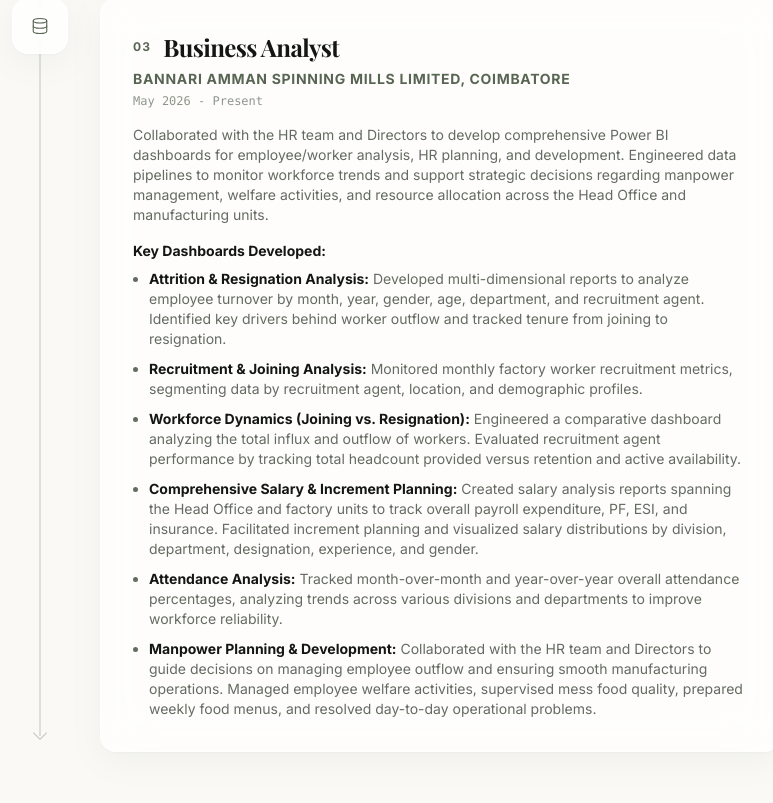
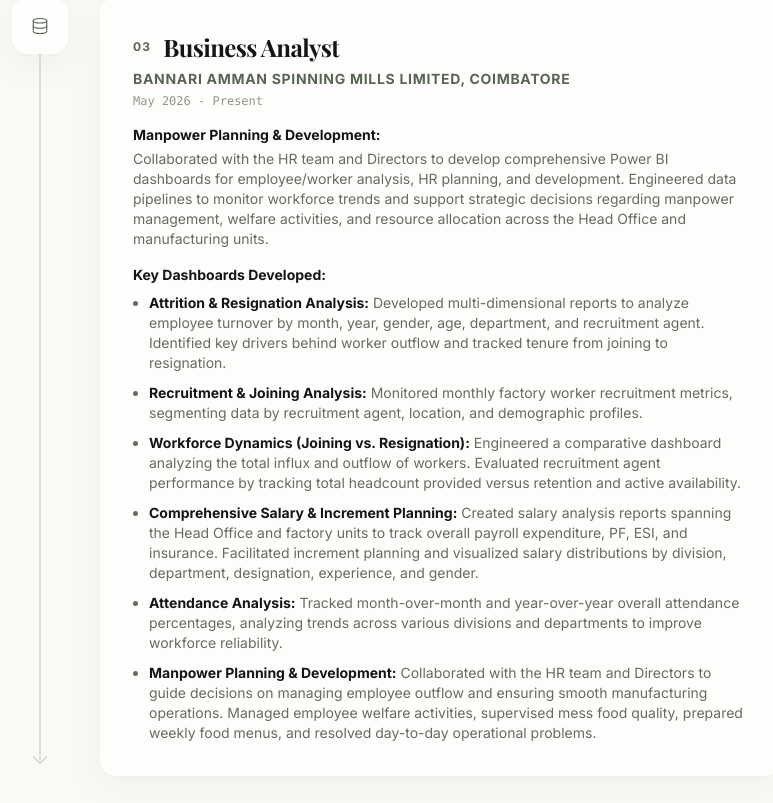
Before and after one commit to ramanan081-hub/ramanan-portfolio, a React (Vite) app: page / in a window 1280 px wide. Shown: the part 4642-5445 px from the top of the page, without its empty margins (404-1177 px from the left). Built offline with nearby package versions, Linux system fonts and the light colour scheme; a web font is replaced by a local one.

Commit message:
content: add manpower planning heading to business analyst introductory paragraph

```diff
--- a/src/App.jsx
+++ b/src/App.jsx
@@ -424,7 +424,7 @@
       date: "May 2026 - Present",
       desc: (
         <div className="space-y-3 sm:space-y-4">
-          <p>Collaborated with the HR team and Directors to develop comprehensive Power BI dashboards for employee/worker analysis, HR planning, and development. Engineered data pipelines to monitor workforce trends and support strategic decisions regarding manpower management, welfare activities, and resource allocation across the Head Office and manufacturing units.</p>
+          <p><strong className="text-ink-900 block mb-1">Manpower Planning & Development:</strong> Collaborated with the HR team and Directors to develop comprehensive Power BI dashboards for employee/worker analysis, HR planning, and development. Engineered data pipelines to monitor workforce trends and support strategic decisions regarding manpower management, welfare activities, and resource allocation across the Head Office and manufacturing units.</p>
           <div>
             <span className="font-bold text-ink-900 block mb-2">Key Dashboards Developed:</span>
             <ul className="list-disc pl-4 space-y-2.5 text-ink-500 text-xs sm:text-sm">
```
